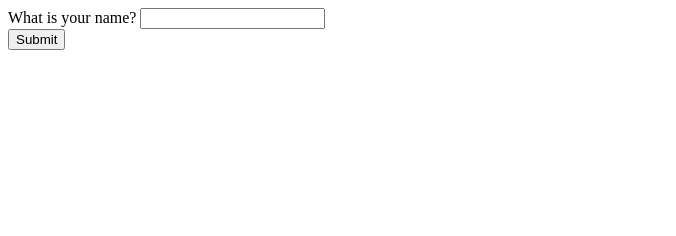
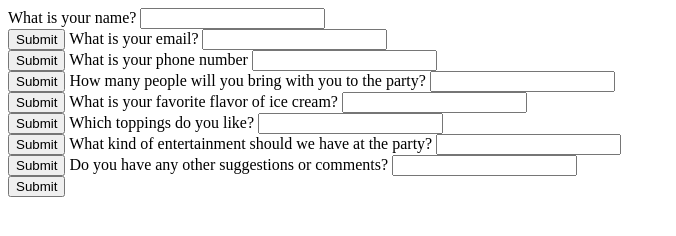
Before and after one commit to 1015803/1015803.github.io, a plain HTML site: page practice/ice_cream_form.html in a window 1280 px wide. Shown: the whole page, without its empty margins (0-676 px from the left). Drawn offline with Linux system fonts and the light colour scheme.

```diff
--- a/practice/ice_cream_form.html
+++ b/practice/ice_cream_form.html
@@ -5,8 +5,36 @@
 		<script src="../js/validate"></script>
 	</head>
 	<body>
-	     <form action="" method="">
+	     <form action="https://httpbin.org/post" method="post">
 		     What is your name?
+		     <input type="text" name="yourname">
+		     <br>
+		     <button type="submit">Submit</button>
+		     What is your email?
+		     <input type="text" name="youremail">
+		     <br>
+		     <button type="submit">Submit</button>
+		     What is your phone number
+		     <input type="text" name="yourphonenumber">
+		     <br>
+		     <button type="submit">Submit</button>
+		     How many people will you bring with you to the party?
+		     <input type="number" name="partysize">
+		     <br>
+		     <button type="submit">Submit</button>
+		     What is your favorite flavor of ice cream?
+		     <input type="text" name="yourflavor">
+		     <br>
+		     <button type="submit">Submit</button>
+		     Which toppings do you like?
+		     <input type="text" name="yourname">
+		     <br>
+		     <button type="submit">Submit</button>
+		     What kind of entertainment should we have at the party?
+		     <input type="text" name="yourname">
+		     <br>
+		     <button type="submit">Submit</button>
+		     Do you have any other suggestions or comments?
 		     <input type="text" name="yourname">
 		     <br>
 		     <button type="submit">Submit</button>
```
